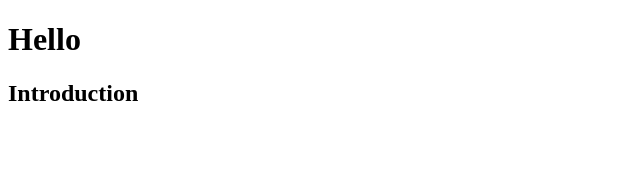
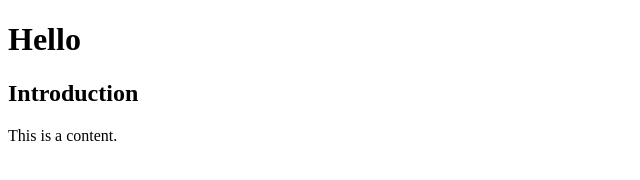
Before and after one commit to victor0x16/test-revert-commit, a plain HTML site: page index.html in a window 1280 px wide. Shown: the whole page, without its empty margins (0-640 px from the left). Drawn offline with Linux system fonts and the light colour scheme.

Commit message:
add did and p elements

```diff
--- a/index.html
+++ b/index.html
@@ -10,6 +10,9 @@
     <div id="content">
         <h1>Hello</h1>
         <h2>Introduction</h2>
+        <div class="content">
+            <p>This is a content.</p>
+        </div>
     </div>
 </body>
 </html>
```
